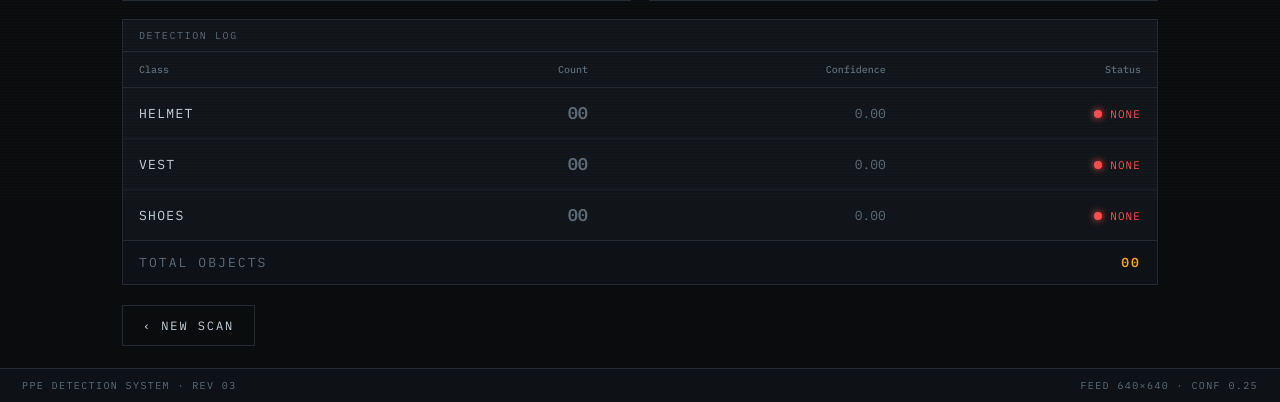
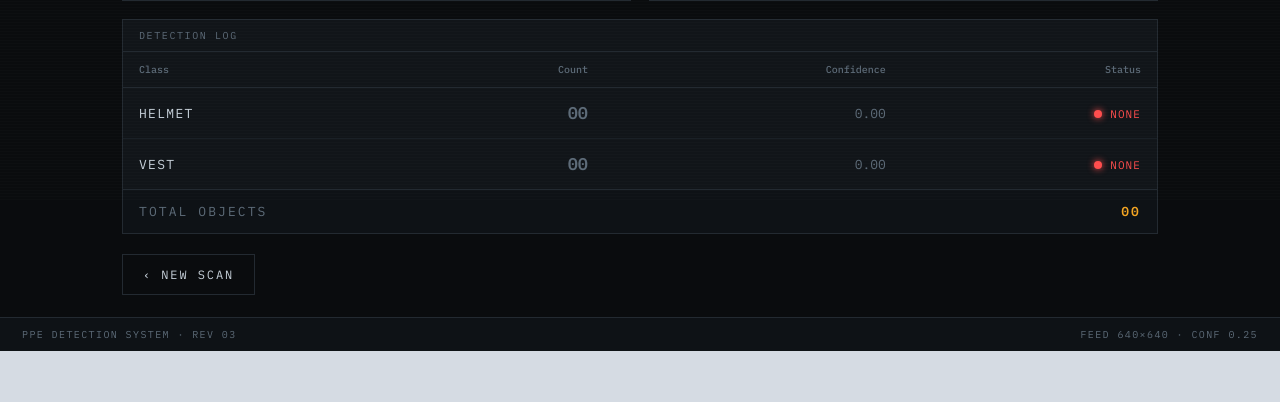
Before and after one commit to alfarissm/ppe-detection, a Flask app: template app/templates/result.html in a window 1280 px wide. Shown: the part 599-1001 px from the top of the page. After the commit the page ends 950 px from the top, so only its background shows below. Run offline with Flask 3, Linux system fonts and the light colour scheme; the template is opened without the code that fills it: most values are stand-ins (such as "Sample title", 1, 10 or a date in 2020); grey boxes marked "Sample" are stand-in pictures.

Commit message:
Drop shoes class: 2-class system (helmet, vest) + retrain scripts
- App inference restricted to classes=[0,2]; shoes removed from UI/compliance
- README: 2-class narrative, shoes augmentation experiment + drop rationale
- Add training/ scripts (train.py, train.ipynb, data.yaml); ignore runs/ + weights

```diff
--- a/app/app.py
+++ b/app/app.py
@@ -28,8 +28,8 @@ def detect():
     filepath = os.path.join(UPLOAD_FOLDER, filename)
     file.save(filepath)
 
-    # Jalankan deteksi
-    results = model.predict(source=filepath, conf=0.25, save=True)
+    # Jalankan deteksi (hanya helmet & vest; shoes di-drop karena akurasi rendah)
+    results = model.predict(source=filepath, conf=0.25, save=True, classes=[0, 2])
 
     # ← TAMBAH: Salin hasil deteksi ke static/results/
     result_dir = results[0].save_dir
@@ -37,9 +37,9 @@ def detect():
     result_dst = os.path.join(RESULT_FOLDER, filename)
     shutil.copy(result_src, result_dst)
 
-    # Hitung objek + confidence rata-rata per kelas
-    helmet = shoes = vest = 0
-    conf_sum = {"helmet": 0.0, "shoes": 0.0, "vest": 0.0}
+    # Hitung objek + confidence rata-rata per kelas (helmet & vest)
+    helmet = vest = 0
+    conf_sum = {"helmet": 0.0, "vest": 0.0}
     names = model.names
 
     for box in results[0].boxes:
@@ -49,15 +49,12 @@ def detect():
         if label == "helmet":
             helmet += 1
             conf_sum["helmet"] += c
-        elif label == "shoes":
-            shoes += 1
-            conf_sum["shoes"] += c
         elif label == "vest":
             vest += 1
             conf_sum["vest"] += c
 
-    counts = {"helmet": helmet, "shoes": shoes, "vest": vest}
-    total = helmet + shoes + vest
+    counts = {"helmet": helmet, "vest": vest}
+    total = helmet + vest
 
     # Confidence rata-rata (persen) per kelas, 0 bila tak terdeteksi
     conf = {
@@ -65,15 +62,14 @@ def detect():
         for k in counts
     }
 
-    # Verdict kepatuhan: butuh helmet, vest, shoes
-    missing = [k for k in ("helmet", "vest", "shoes") if counts[k] == 0]
+    # Verdict kepatuhan: butuh helmet & vest
+    missing = [k for k in ("helmet", "vest") if counts[k] == 0]
     compliant = len(missing) == 0
 
     return render_template(
         "result.html",
         image=filename,       # filename yang sama dipakai untuk hasil
         helmet=helmet,
-        shoes=shoes,
         vest=vest,
         total=total,
         conf=conf,
--- a/app/templates/dashboard.html
+++ b/app/templates/dashboard.html
@@ -205,15 +205,15 @@
 
 <main>
     <section class="brief">
-        <div class="tag u">// Construction Safety Vision · 3 Class Model</div>
+        <div class="tag u">// Construction Safety Vision · 2 Class Model</div>
         <h1>Personal Protective<br>Equipment Detection</h1>
         <p class="lead">
             Muat citra lokasi kerja ke feed input. Sistem menjalankan inferensi
-            YOLO untuk memeriksa helm, rompi, dan sepatu, lalu menerbitkan status
+            YOLO untuk memeriksa helm dan rompi, lalu menerbitkan status
             kepatuhan beserta tingkat keyakinan per kelas.
         </p>
         <div class="telemetry">
-            <div class="tcell"><div class="k u">Classes</div><div class="v">03</div></div>
+            <div class="tcell"><div class="k u">Classes</div><div class="v">02</div></div>
             <div class="tcell"><div class="k u">Engine</div><div class="v">YOLO</div></div>
             <div class="tcell"><div class="k u">Threshold</div><div class="v">0.25</div></div>
         </div>
--- a/app/templates/result.html
+++ b/app/templates/result.html
@@ -189,7 +189,7 @@
             <div class="v u">{{ 'Compliant' if compliant else 'Non-Compliant' }}</div>
         </div>
         {% if compliant %}
-        <div class="miss ok u">Required PPE present<br><b>Helmet · Vest · Shoes</b></div>
+        <div class="miss ok u">Required PPE present<br><b>Helmet · Vest</b></div>
         {% else %}
         <div class="miss u">Missing detection<br><b>{{ missing | join(' · ') }}</b></div>
         {% endif %}
@@ -230,12 +230,6 @@
                     <td class="r conf">{{ '0.%02d' % conf.vest if conf.vest else '0.00' }}</td>
                     <td class="r"><span class="st {{ 'has' if vest else 'no' }}"><span class="led"></span>{{ 'OK' if vest else 'NONE' }}</span></td>
                 </tr>
-                <tr>
-                    <td class="name u">Shoes</td>
-                    <td class="r num {{ 'zero' if not shoes }}">{{ '%02d' % shoes }}</td>
-                    <td class="r conf">{{ '0.%02d' % conf.shoes if conf.shoes else '0.00' }}</td>
-                    <td class="r"><span class="st {{ 'has' if shoes else 'no' }}"><span class="led"></span>{{ 'OK' if shoes else 'NONE' }}</span></td>
-                </tr>
             </tbody>
         </table>
         <div class="foot u">
```
Also changed, not shown: training/train.py (added, +59 -0 lines), README.md, 3 other files.
